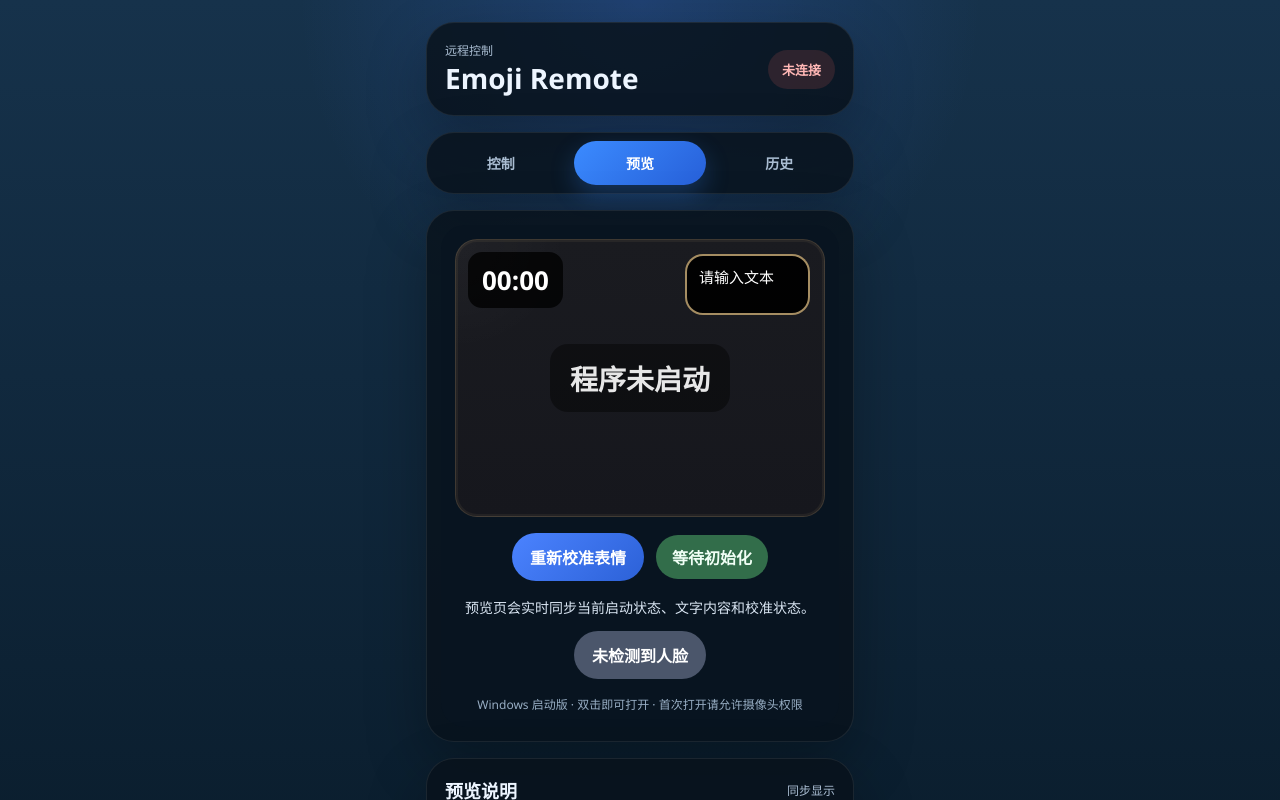
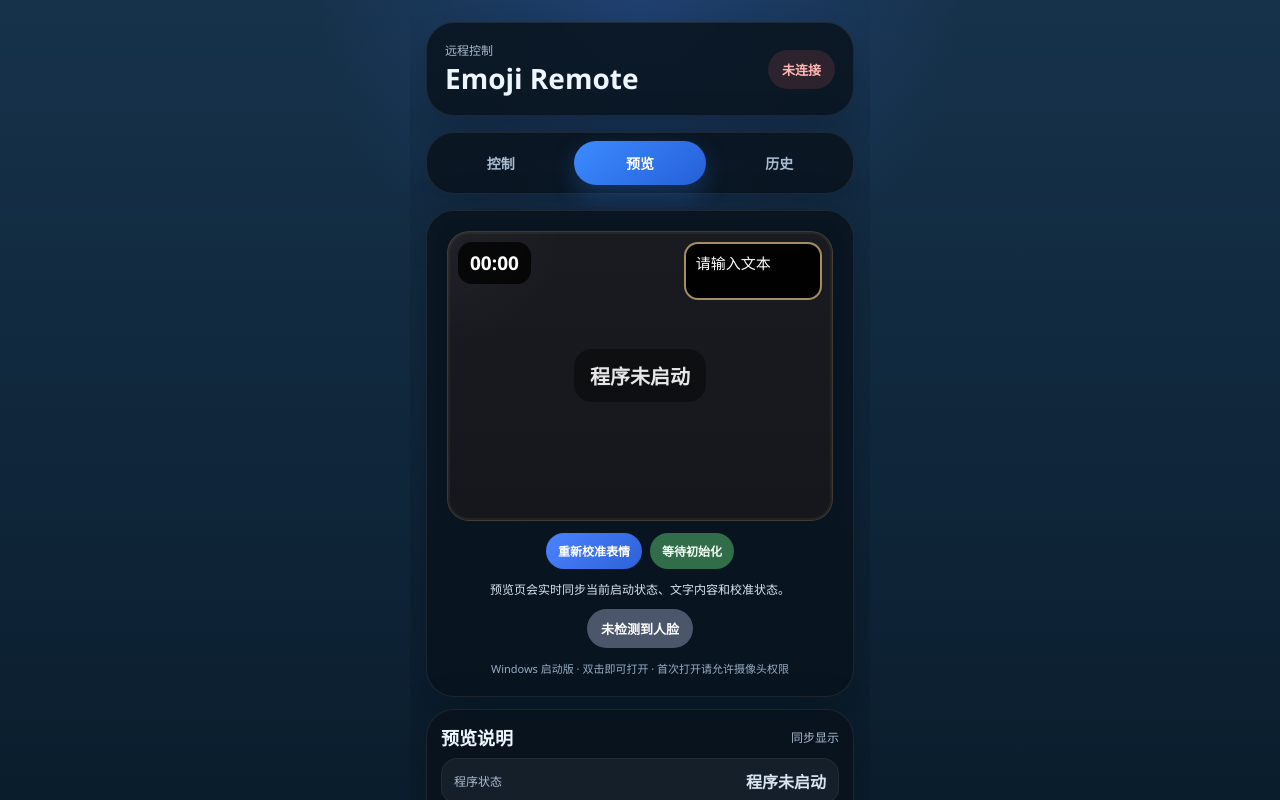
Before and after one commit to wxy-0523/Emoji-System, a plain HTML site: page mobile-remote-v1.html in a window 1280 px wide. Both pictures are taken after a click on the button "预览". Shown: the top 800 px of the page. Drawn offline with Linux system fonts and the light colour scheme.

Commit message:
Add files via upload

```diff
--- a/mobile-remote-v1.css
+++ b/mobile-remote-v1.css
@@ -20,6 +20,7 @@
 body {
   margin: 0;
   min-height: 100%;
+  overflow-x: hidden;
 }
 
 body {
@@ -32,11 +33,13 @@
 
 .phone-shell {
   width: min(100%, 460px);
+  max-width: 460px;
   min-height: 100vh;
   margin: 0 auto;
   padding: calc(22px + env(safe-area-inset-top)) 16px calc(28px + env(safe-area-inset-bottom));
   display: grid;
   gap: 16px;
+  overflow-x: clip;
 }
 
 .topbar,
@@ -62,6 +65,12 @@
   align-items: center;
   justify-content: space-between;
   gap: 12px;
+}
+
+.topbar > div,
+.panel-header > *,
+.preview-controls > * {
+  min-width: 0;
 }
 
 .eyebrow,
@@ -107,6 +116,7 @@
   display: grid;
   grid-template-columns: repeat(3, minmax(0, 1fr));
   gap: 8px;
+  width: 100%;
 }
 
 .tab-button {
@@ -128,6 +138,8 @@
 .tab-page {
   display: none;
   gap: 16px;
+  width: 100%;
+  min-width: 0;
 }
 
 .tab-page.is-active {
@@ -136,12 +148,16 @@
 
 .preview-card {
   padding: 14px;
+  width: 100%;
+  min-width: 0;
 }
 
 .desktop-preview {
   border-radius: 24px;
   padding: 14px;
   background: #081420;
+  width: 100%;
+  min-width: 0;
 }
 
 .preview-canvas {
@@ -335,6 +351,8 @@
   background: rgba(62, 121, 244, 0.16);
   color: #dfeaff;
   font-weight: 700;
+  width: 100%;
+  min-width: 0;
 }
 
 .log-list {
@@ -367,10 +385,136 @@
   display: grid;
   gap: 12px;
   margin-top: 14px;
+  width: 100%;
+  min-width: 0;
 }
 
 .info-row {
   display: flex;
   align-items: center;
   justify-content: space-between;
+  min-width: 0;
 }
+
+.tab-button,
+.connection-pill,
+.summary-pill,
+.info-row,
+.info-row strong,
+.info-row span,
+.log-list li {
+  min-width: 0;
+}
+
+.summary-pill,
+.info-row,
+.log-list li {
+  width: 100%;
+  overflow-wrap: anywhere;
+  word-break: break-word;
+}
+
+.preview-card-detail {
+  padding: 10px;
+}
+
+.preview-canvas-detail {
+  min-height: 0;
+  max-height: min(50vh, 340px);
+}
+
+.panel-compact {
+  padding: 14px;
+}
+
+.tab-page-preview {
+  gap: 12px;
+}
+
+.tab-page-preview .desktop-preview {
+  padding: 10px;
+}
+
+.tab-page-preview .preview-controls {
+  margin-top: 12px;
+  gap: 8px;
+}
+
+.tab-page-preview .preview-button,
+.tab-page-preview .preview-badge {
+  padding: 9px 12px;
+  font-size: 12px;
+}
+
+.tab-page-preview .preview-legend {
+  margin-top: 12px;
+  font-size: 12px;
+  line-height: 1.5;
+}
+
+.tab-page-preview .preview-status {
+  margin-top: 10px;
+  padding: 10px 14px;
+  font-size: 13px;
+}
+
+.tab-page-preview .preview-footer {
+  margin-top: 12px;
+  font-size: 11px;
+}
+
+.tab-page-preview .info-list {
+  margin-top: 8px;
+  gap: 8px;
+}
+
+.tab-page-preview .info-row {
+  padding: 10px 12px;
+}
+
+.tab-page-preview .preview-timer {
+  top: 10px;
+  left: 10px;
+  padding: 8px 12px;
+  font-size: 19px;
+}
+
+.tab-page-preview .preview-note-box {
+  top: 10px;
+  right: 10px;
+  width: 36%;
+  height: 20%;
+  padding: 10px;
+  border-radius: 14px;
+}
+
+.tab-page-preview .preview-idle {
+  padding: 12px 16px;
+  font-size: 20px;
+}
+
+@media (max-width: 420px) {
+  .tab-page-preview .preview-card-detail {
+    padding: 8px;
+  }
+
+  .tab-page-preview .preview-timer {
+    font-size: 17px;
+  }
+
+  .tab-page-preview .preview-note-box {
+    width: 39%;
+    height: 19%;
+  }
+
+  .tab-page-preview .preview-idle {
+    padding: 10px 14px;
+    font-size: 17px;
+  }
+
+  .tab-page-preview .preview-button,
+  .tab-page-preview .preview-badge {
+    font-size: 11px;
+    padding: 8px 10px;
+  }
+}
```
